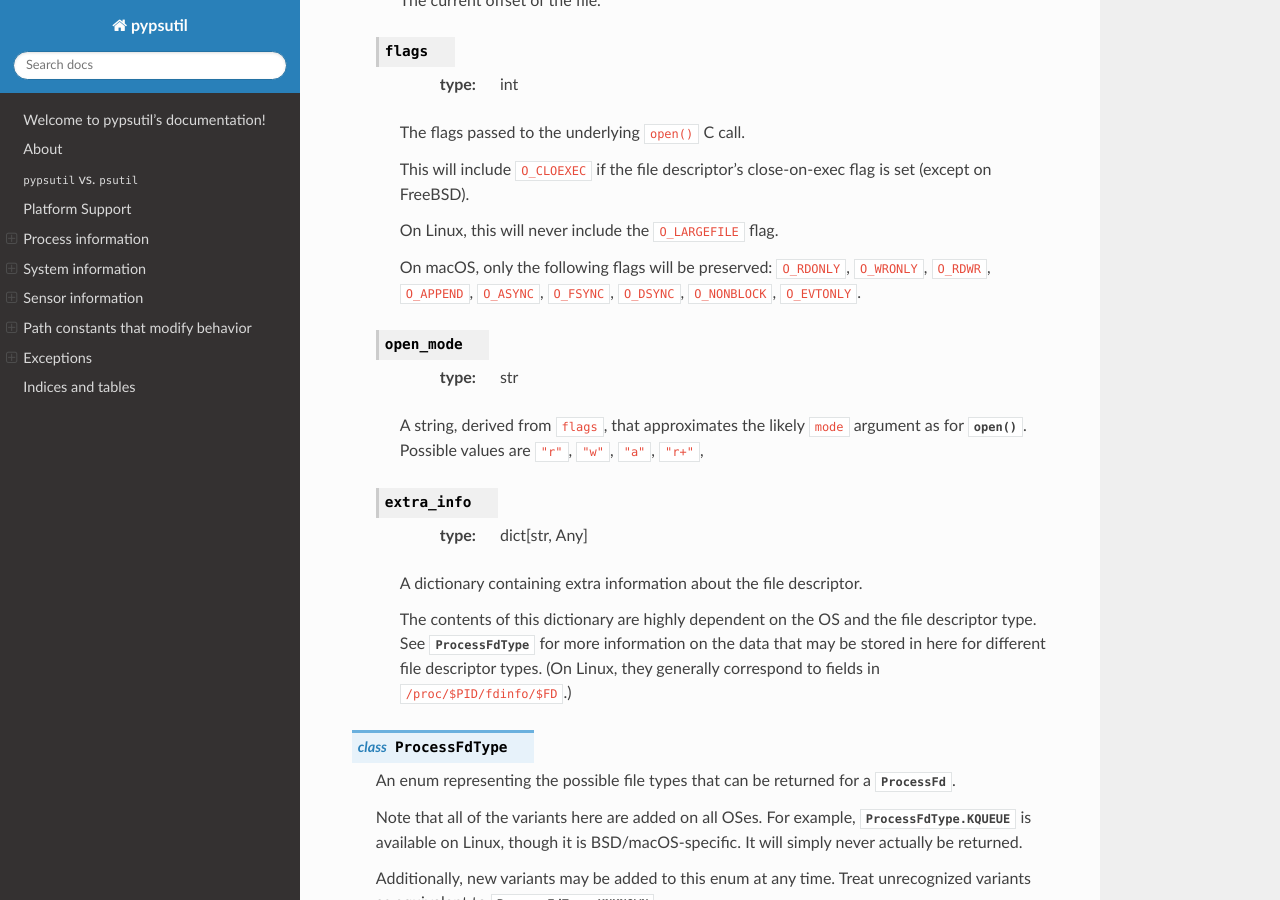
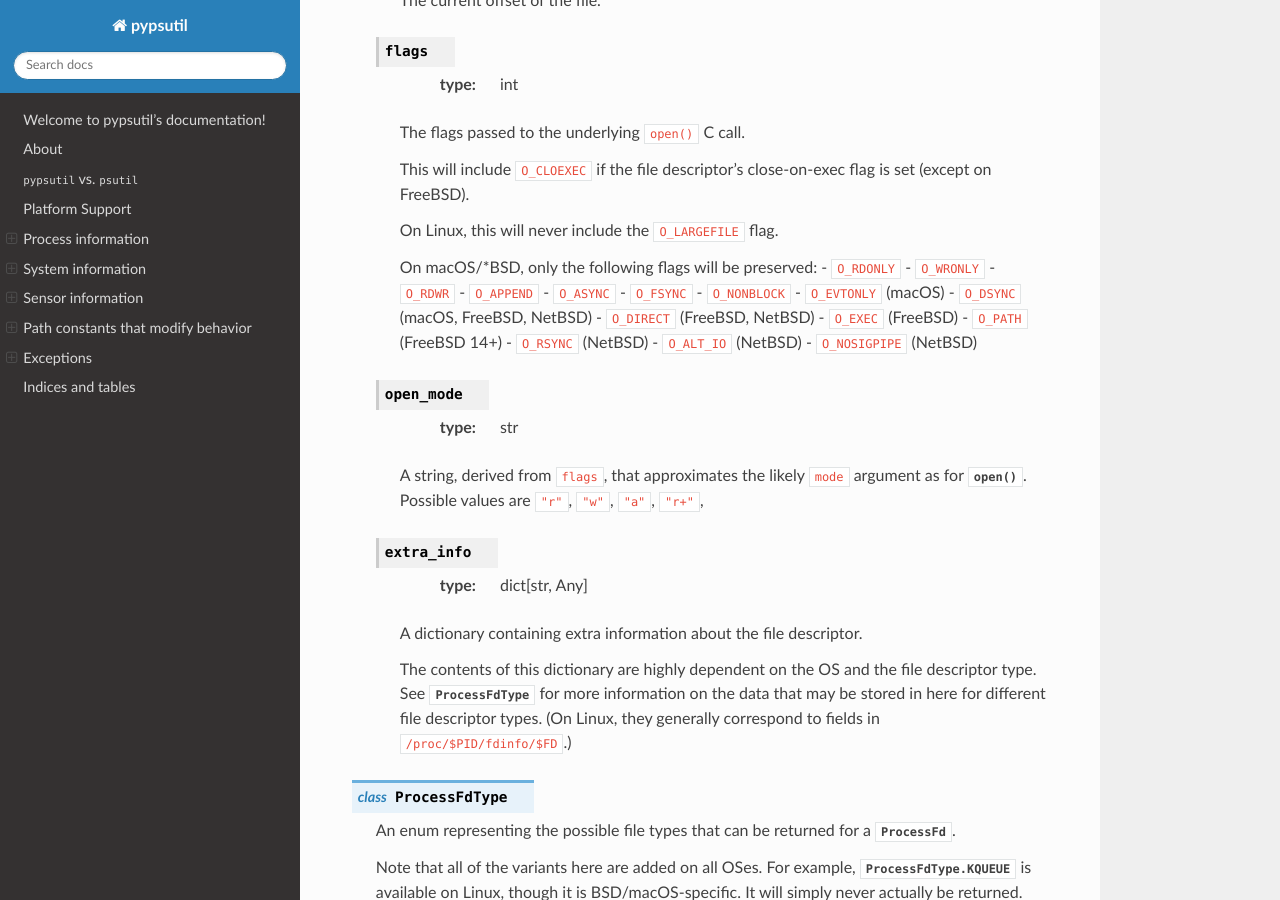
Before and after one commit to cptpcrd/pypsutil, a Sphinx documentation site: the page built from docs/index.rst, in a window 1280 px wide and 900 px high, scrolled down 19720 px. Built offline with Sphinx 7.4.7 and the Read the Docs theme 2.0.0, drawn with Linux system fonts in a browser that asks for light colours.

Commit message:
fix: update to reflect limited flags available on all *BSDs

```diff
--- a/docs/index.rst
+++ b/docs/index.rst
@@ -919,9 +919,22 @@ Process information
 
         On Linux, this will never include the ``O_LARGEFILE`` flag.
 
-        On macOS, only the following flags will be preserved: ``O_RDONLY``, ``O_WRONLY``,
-        ``O_RDWR``, ``O_APPEND``, ``O_ASYNC``, ``O_FSYNC``, ``O_DSYNC``, ``O_NONBLOCK``,
-        ``O_EVTONLY``.
+        On macOS/\*BSD, only the following flags will be preserved:
+        - ``O_RDONLY``
+        - ``O_WRONLY``
+        - ``O_RDWR``
+        - ``O_APPEND``
+        - ``O_ASYNC``
+        - ``O_FSYNC``
+        - ``O_NONBLOCK``
+        - ``O_EVTONLY`` (macOS)
+        - ``O_DSYNC`` (macOS, FreeBSD, NetBSD)
+        - ``O_DIRECT`` (FreeBSD, NetBSD)
+        - ``O_EXEC`` (FreeBSD)
+        - ``O_PATH`` (FreeBSD 14+)
+        - ``O_RSYNC`` (NetBSD)
+        - ``O_ALT_IO`` (NetBSD)
+        - ``O_NOSIGPIPE`` (NetBSD)
 
    .. py:attribute:: open_mode
 
```
Also changed, not shown: 1 other file.
